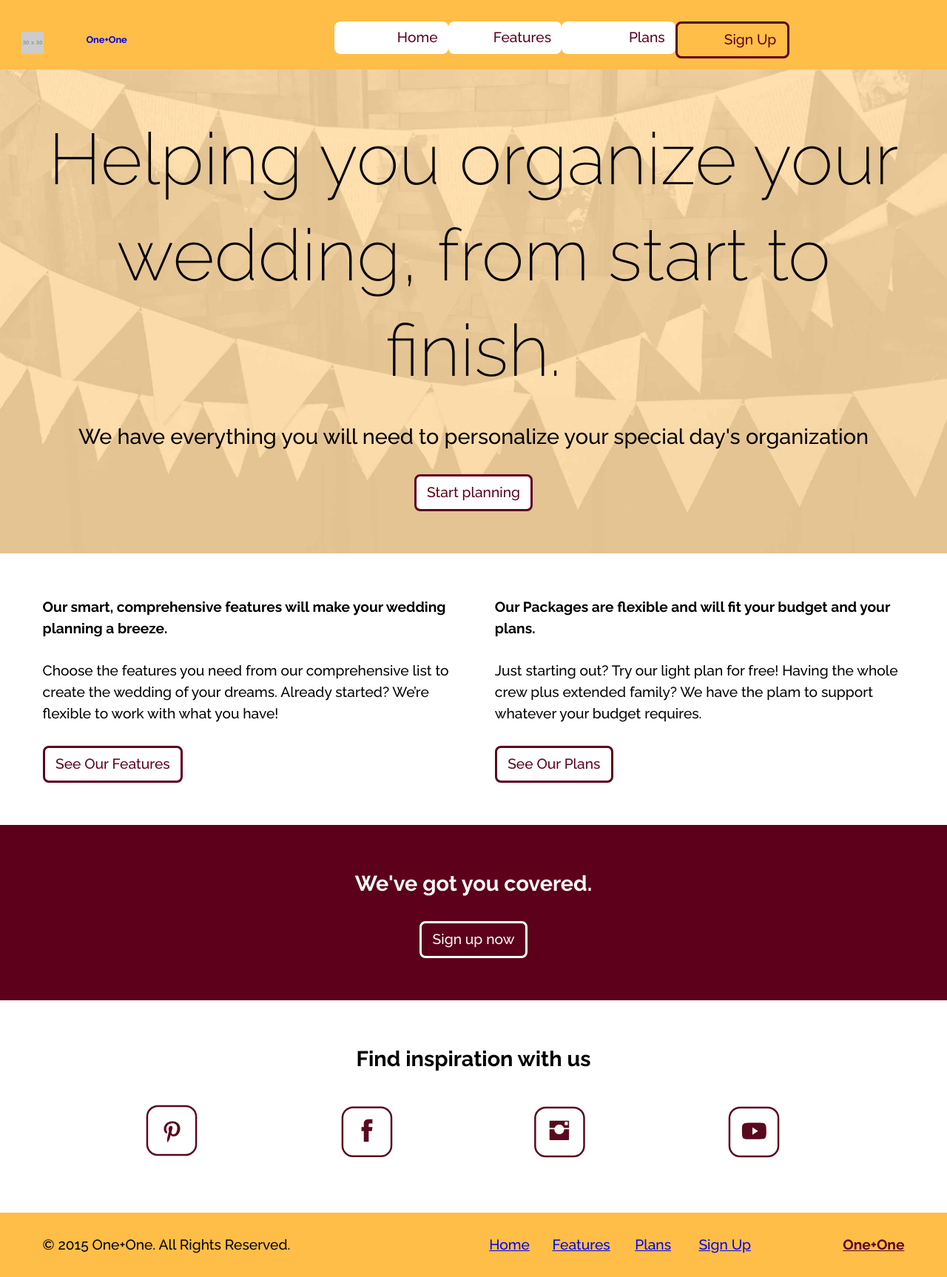
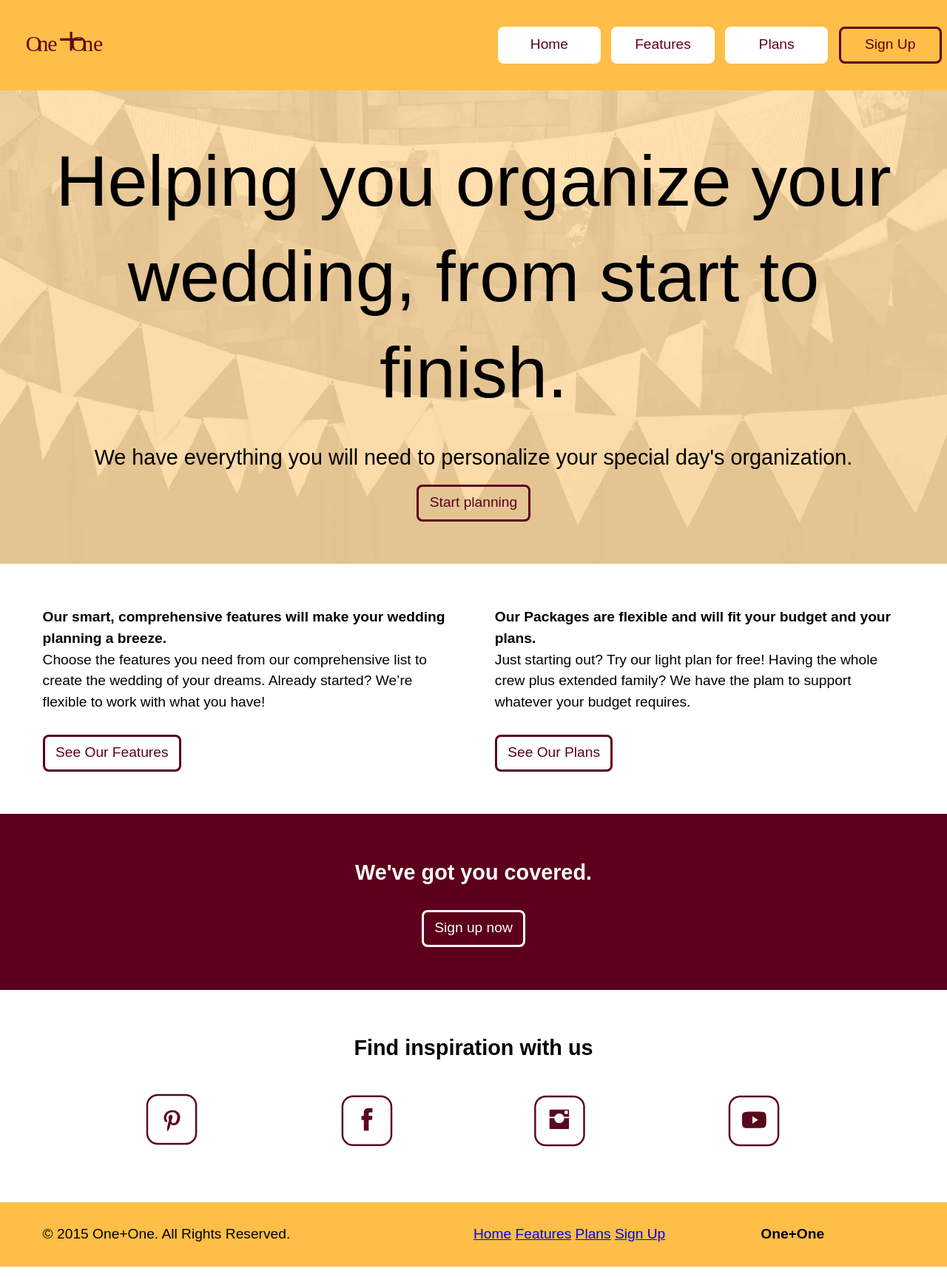
Before and after one commit to SarahDowling/one-and-one, a plain HTML site: page index.html in a window 1280 px wide. Shown: the whole page at 74% size. Drawn offline with Linux system fonts and the light colour scheme; placeholder pictures from the web are drawn by us.

Commit message:
copied over header and footer fixes and added the type optimizations to all pages

```diff
--- a/css/main.css
+++ b/css/main.css
@@ -12,12 +12,7 @@
          url('raleway-bold-webfont.svg#ralewaybold') format('svg');
     font-weight: normal;
     font-style: normal;
-
 }
-
-
-
-
 @font-face {
     font-family: 'ralewaymedium';
     src: url('raleway-medium-webfont.eot');
@@ -28,12 +23,7 @@
          url('raleway-medium-webfont.svg#ralewaymedium') format('svg');
     font-weight: normal;
     font-style: normal;
-
 }
-
-
-
-
 @font-face {
     font-family: 'ralewayextralight';
     src: url('raleway-extralight-webfont.eot');
@@ -44,20 +34,25 @@
          url('raleway-extralight-webfont.svg#ralewayextralight') format('svg');
     font-weight: normal;
     font-style: normal;
+}
 
-}
+
+
 
 body{
 font-family: 'Raleway', sans-serif;
 }
 h2{
 	font-weight: 200;
+	margin: 0;
 }
 h3{
 	font-weight: 500;
+	margin: 0;
 }
 h5{
 	font-weight: 700;
+	margin: 0;
 }
 
 .bold{
@@ -191,6 +186,11 @@ nav a{
 	display: block;
 }
 
+header img{
+	width:6rem;
+	margin: auto;
+}
+
 @media only screen and (min-width:38em){
 	nav li{
 		width: 25%;
--- a/index.html
+++ b/index.html
@@ -10,7 +10,7 @@
 		<link href="css/grid.css" rel="stylesheet">
 		<link href="css/type.css" rel="stylesheet">
 		<link href="css/main.css" rel="stylesheet">
-		<link href='https://fonts.googleapis.com/css?family=Raleway:200,700,500' rel='stylesheet' type='text/css'>
+		<link href="fonts/stylesheet.css" rel='stylesheet'>
 	</head>
 
 
@@ -24,23 +24,20 @@
 
 		<header role="banner">
 			<div class="grid pad-t yellow-background">
-				<div class="unit xs-1-3 s-1-3 m-1-3 l-1-3 xl-1-2 pad-t-1-2"><a class="link-box icon-link" href="index.html">
+				<div class="unit xs-1 s-1 m-1-4 l-1-4 xl-1-3 pad-t-1-2"><a class="link-box icon-link" href="index.html">
 					<div class="media">
 						<div class="media__img gutter">
-							<img src="http://placehold.it/30x30" alt="logo for One+One">
-						</div>
-						<div class="media__body gutter">
-							<h1 class="milli">One+One</h1>
+							<img src="img/oneandone-logo.svg" alt="logo for One+One">
 						</div>
 					</div></a>
 				</div>
-				<div class="unit xs-1 s-1 m-1 l-1-2 xl-1-4">
+				<div class="unit xs-1 s-1 m-3-4 l-3-4 xl-2-3">
 					<nav id="nav" role="navigation">
-						<ol class="grid list-group list-group--inline text-right">
-							<li class="unit xs-1-2 s-1-2 m-1-2 l-1-4 xl-1-4 clearfix"><a class="link-box btn btn--light push-r gutter-1-2 red-words white-background" href="index.html">Home</a></li>
-							<li class="unit xs-1-2 s-1-2 m-1-2 l-1-4 xl-1-4 clearfix"><a class="link-box btn btn--light push-r gutter-1-2 red-words white-background" href="features.html">Features</a></li>
-							<li class="unit xs-1-2 s-1-2 m-1-2 l-1-4 xl-1-4 clearfix"><a class="link-box btn btn--light push-r gutter-1-2 red-words white-background" href="plans.html">Plans</a></li>
-							<li class="unit xs-1-2 s-1-2 m-1-2 l-1-4 xl-1-4 clearfix"><a class="link-box btn btn--ghost gutter-1-2 red-words red-border" href="sign-up.html">Sign Up</a></li>
+						<ol class="list-group clearfix">
+							<li class="island-1-4"><a class="link-box btn btn--light gutter-1-2 red-words white-background white-border" href="index.html">Home</a></li>
+							<li class="island-1-4"><a class="link-box btn btn--light gutter-1-2 red-words white-background white-border" href="features.html">Features</a></li>
+							<li class="island-1-4"><a class="link-box btn btn--light gutter-1-2 red-words white-background white-border" href="plans.html">Plans</a></li>
+							<li class="island-1-4"><a class="link-box btn btn--ghost gutter-1-2 red-words red-border" href="sign-up.html">Sign Up</a></li>
 						</ol>
 					</nav>
 				</div>
@@ -49,14 +46,14 @@
 
 		<main id="main" role="main">
 			<div class="grid bg-image-full-index clearfix island-2">
-				<div class="unit xs-1 s-1 m-1 l-1 xl-1 text-center">
+				<div class="unit xs-1 s-1 m-1 l-1 xl-1 pad-b text-center">
 					<h2 class="petta">Helping you organize your wedding, from start to finish.</h2>
 				</div>
-				<div class="unit xs-1 s-1 m-1 l-1 xl-1 text-center">
-					<h3 class="mega">We have everything you will need to personalize your special day's organization</h3>
+				<div class="unit xs-1 s-1 m-1 l-1 xl-1 pad-b-1-2 text-center">
+					<h3 class="mega">We have everything you will need to personalize your special day's organization.</h3>
 				</div>
 				<div class="unit xs-1 s-1 m-1 l-1 xl-1 text-center">
-					<a class="link-box btn btn--ghost white-background red-words red-border" href="sign-up.html">Start planning</a>
+					<a class="link-box btn btn--ghost red-words red-border" href="sign-up.html">Start planning</a>
 				</div>
 			</div>
 
@@ -115,23 +112,24 @@
 			</div>
 		</main>
 
+
 		<footer>
 			<div class="grid bg-color gutter-2 pad-t yellow-background">
-				<div role="contentinfo" class="unit xs-1-2 s-1-2 m-1-2 l-1-2 xl-1-2">
+				<div role="contentinfo" class="unit xs-1 s-1 m-1-2 l-1-2 xl-1-2">
 					<p> &copy; 2015 One+One. All Rights Reserved.</p>
 				</div>
-				<div class="unit xs-1-2 s-1-2 m-1-2 l-1-2 xl-1-2">
+				<div class="unit xs-1 s- m-1-2 l-1-2 xl-1-2">
 					<div class="grid">
-						<nav class="unit unit-xs-hidden unit-s-hidden unit-m-hidden l-2-3 xl-2-3">
+						<div class="unit unit-xs-hidden unit-s-hidden unit-m-hidden l-2-3 xl-2-3">
 							<ol class="list-group list-group--inline">
 								<li><a href="index.html">Home</a></li>
 								<li><a href="features.html">Features</a></li>
 								<li><a href="plans.html">Plans</a></li>
 								<li><a href="sign-up.html">Sign Up</a></li>
 							</ol>
-						</nav>
-						<div class="unit sx-1 s-1 m-1 l-1-3 xl-1-3 text-right">
-							<h6><a class="red-words" href="#top">One+One</a></h6>
+						</div>
+						<div class="unit xs-1 s-1 m-1 l-1-3 xl-1-3">
+							<h6>One+One</h6>
 						</div>
 					</div>
 				</div>
```
Also changed, not shown: congratulations.html (+14 -16 lines), features.html (+15 -17 lines), plans.html (+7 -10 lines), sign-up.html (+14 -16 lines), img/oneandone-logo.svg (added).
